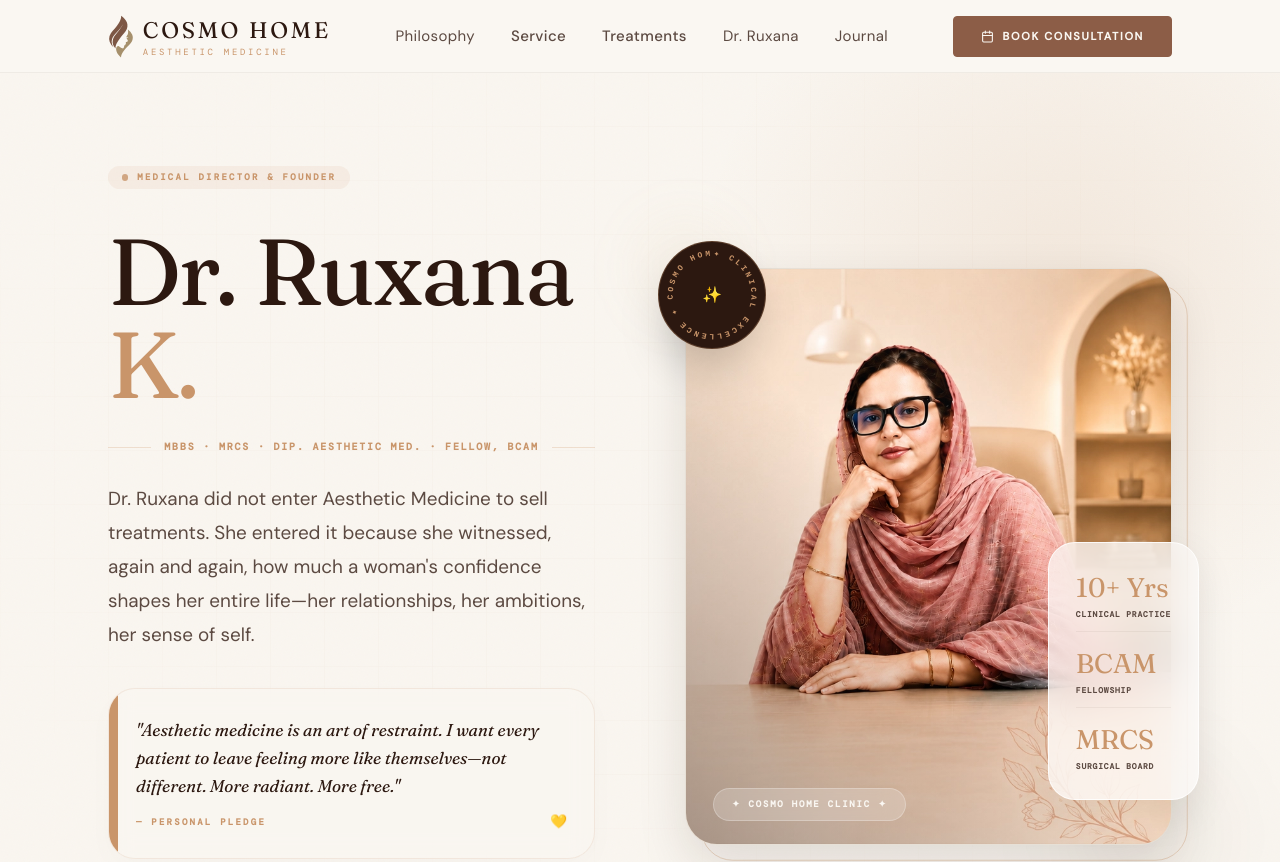
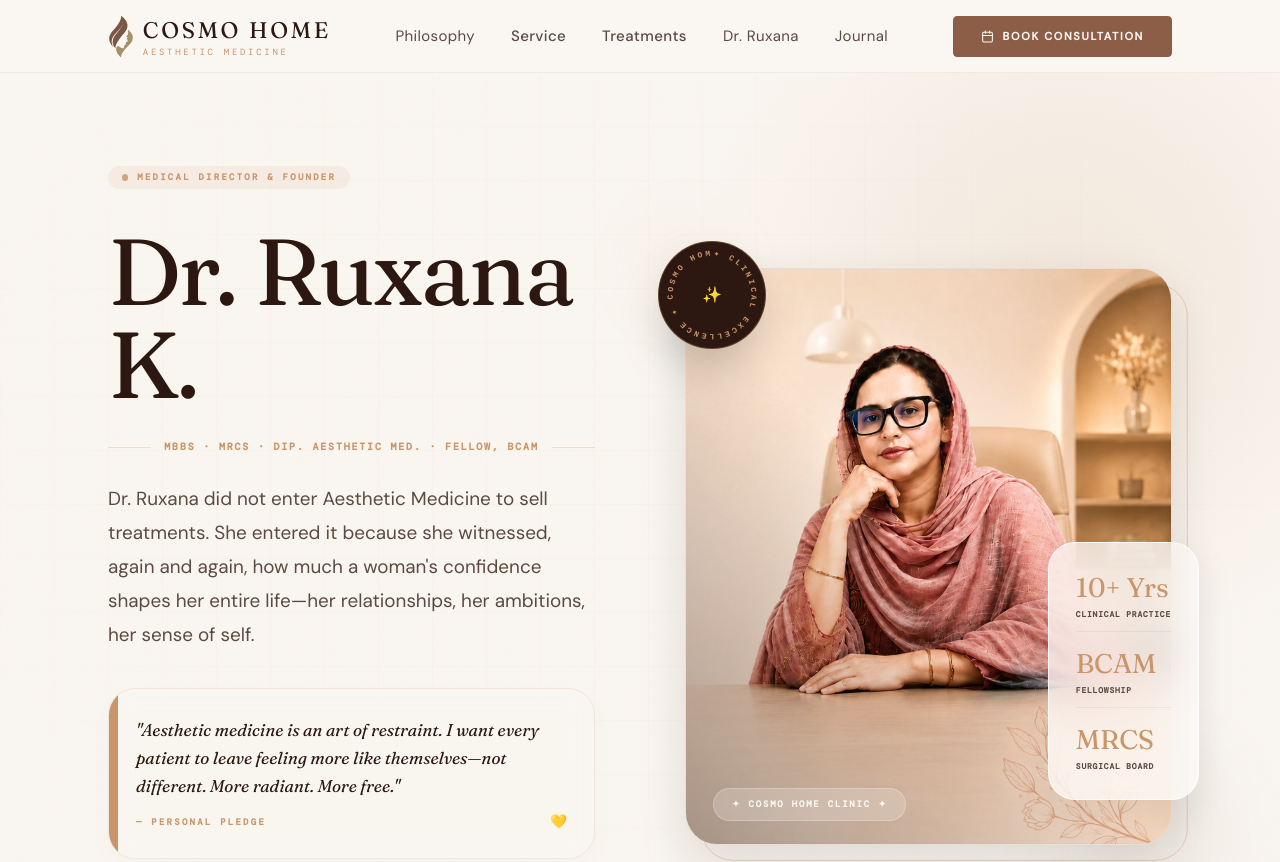
Before and after one commit to playkidsofficial6-oss/cosmohome, a React (Vite) app: page /dr-ruxana in a window 1280 px wide. Shown: the top 862 px of the page. Built offline with nearby package versions, Linux system fonts and the light colour scheme.

Commit message:
feat: create Dr. Ruxana professional profile page with parallax animation and career milestones

```diff
--- a/src/pages/DrRuxana.tsx
+++ b/src/pages/DrRuxana.tsx
@@ -114,7 +114,7 @@ export default function DrRuxanaPage() {
                 </div>
 
                 <h1 className="text-5xl sm:text-7xl lg:text-[5.2rem] text-[#2C1810] leading-[1.0] mt-2 mb-6 font-light tracking-tight" style={D}>
-                  Dr. Ruxana <span className="serif text-[#C9956A]">K.</span>
+                  Dr. Ruxana <span className="serif text-[#2C1810]">K.</span>
                 </h1>
 
                 {/* Horizontal line divider with signature gold star */}
```
